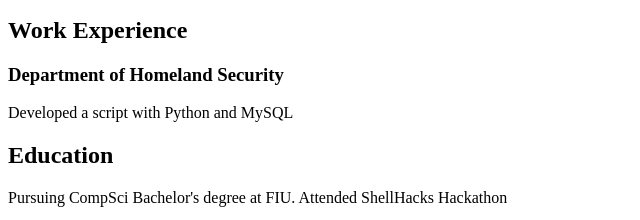
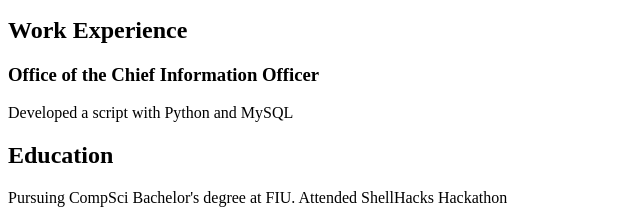
Before and after one commit to egarc258/basic_html_website, a plain HTML site: page index.html in a window 1280 px wide. Shown: the part 303-523 px from the top of the page, 0-640 px from the left. Drawn offline with Linux system fonts and the light colour scheme.

Commit message:
made minor change to index.html

```diff
--- a/index.html
+++ b/index.html
@@ -38,7 +38,7 @@
         <section class="work-experience">
             <h2>Work Experience</h2>
             <article>
-                <h3>Department of Homeland Security</h3>
+                <h3>Office of the Chief Information Officer</h3>
                 <p>Developed a script with Python and MySQL</p>
             </article>
         </section>
```
